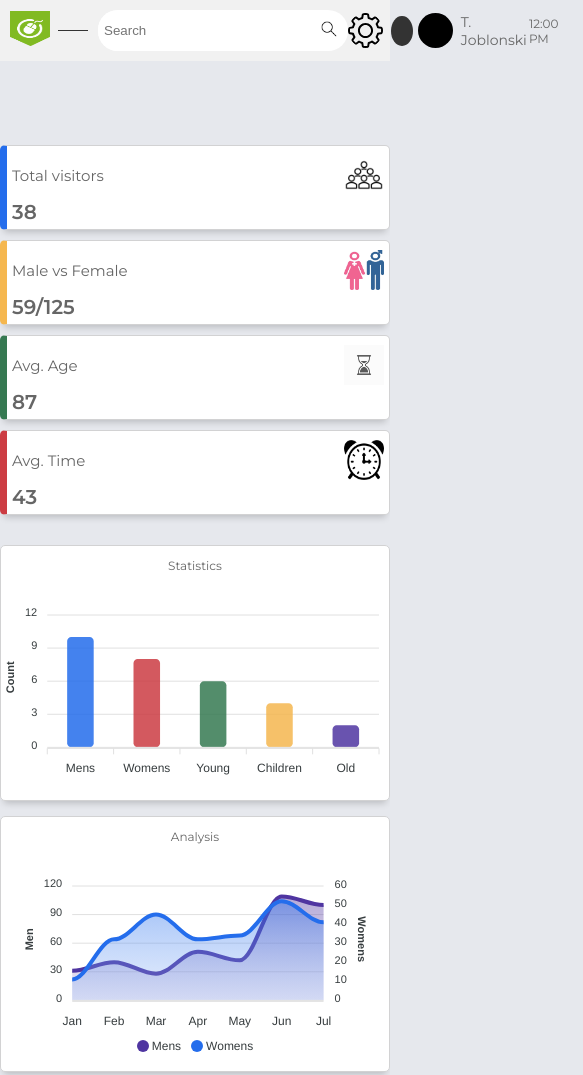
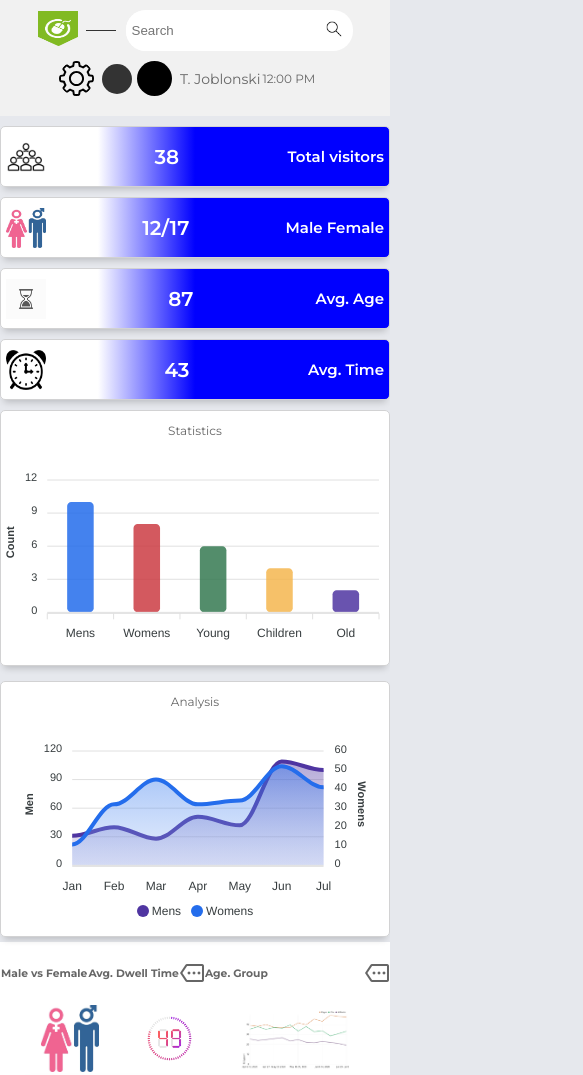
Before and after one commit to islahuddinn/Dashboard, a plain HTML site: page index.html in a window 390 px wide. Shown: the top 1075 px of the page, 583 px wide, since content can reach past the window. Drawn offline with nearby package versions, Linux system fonts and the light colour scheme.

Commit message:
Mobile responsivness and few design changes

```diff
--- a/index.html
+++ b/index.html
@@ -98,36 +98,35 @@
       <div class="main-cards">
         <div class="card">
           <div class="card-inner">
+            <img class="pictures" src="images/crowed.png" alt="">
+            <span class="font-weight-bold">38</span>
             <p class="text-primary">Total visitors</p>
-           <img class="pictures" src="images/crowed.png" alt="">
           </div>
-          <span class="text-primary font-weight-bold">38</span>
+
         </div>
 
         <div class="card">
           <div class="card-inner">
-            <p class="text-primary">Male vs Female</p>
             <img class="pictures" src="images/male-female.jpg" alt="">
+            <span class="font-weight-bold">12/17</span>
+            <p class="text-primary">Male Female</p>
           </div>
-          <span class="text-primary font-weight-bold">59/125</span>
+
         </div>
 
         <div class="card">
           <div class="card-inner">
-            <p class="text-primary">Avg. Age</p>
             <img class="pictures" src="images/sand-clock.jpg" alt="">
-
+          <span class="font-weight-bold">87</span>
+          <p class="text-primary">Avg. Age</p>
           </div>
-          <span class="text-primary font-weight-bold">87</span>
         </div>
-
         <div class="card">
           <div class="card-inner">
+            <img class="pictures" src="images/clock.png" alt="">
+            <span class=" font-weight-bold">43</span>
             <p class="text-primary">Avg. Time</p>
-            <img class="pictures" src="images/clock.png" alt="">
-
           </div>
-          <span class="text-primary font-weight-bold">43</span>
         </div>
 
       </div>
--- a/main.css
+++ b/main.css
@@ -43,7 +43,7 @@ body {
   grid-template-areas:
     "sidebar header header header"
     "sidebar main main main";
-    height: 140vh;
+  height: 85vh;
 }
 
 
@@ -55,10 +55,12 @@ body {
   background-color: #f1f1f1;
   padding: 10px;
 }
+
 .navbar-left {
   display: flex;
   align-items: center;
 }
+
 .hamburger-menu {
   width: 30px;
   height: 1px;
@@ -124,6 +126,7 @@ body {
   height: 35px;
   margin-right: 8px;
 }
+
 .profile-image {
   width: 35px;
   height: 35px;
@@ -135,6 +138,7 @@ body {
   font-size: 14px;
   font-weight: 400;
 }
+
 
 /* ---------- SIDEBAR ---------- */
 
@@ -152,30 +156,34 @@ body {
   display: flex;
   justify-content: space-between;
   align-items: center;
-    padding: 20px 20px 20px 20px;
+  padding: 20px;
+}
 
-  }
-  .titles{
+.titles {
   display: flex;
   align-items: center;
   justify-content: space-between;
   margin-bottom: 18%;
   padding: 12px;
 }
+
 .pictures {
   width: 40px;
   height: 40px;
 }
+
 .hide {
-    display:none;
+  display: none;
 }
+
 .pictures:hover + .hide {
   display: block;
   color: black;
 }
+
 .titles:hover,
 .titles.hovered {
-    background-color: var(white);
+  background-color: var(--white);
   border-style: none solid;
   border-width: 6px;
   border-color: rgb(236, 0, 236);
@@ -228,53 +236,41 @@ body {
   flex-direction: column;
   justify-content: space-around;
   padding: 5px;
-    background-color: #ffffff;
+  background-image: linear-gradient(to right, white 0%,white 25%, blue 50% , blue 100%);
   box-sizing: border-box;
   border: 1px solid #d2d2d3;
   border-radius: 5px;
   box-shadow: 0 6px 7px -4px rgba(0, 0, 0, 0.2);
 }
-
-  .card:first-child {
-    border-left: 7px solid #246dec;
-  }
-
-  .card:nth-child(2) {
-    border-left: 7px solid #f5b74f;
-  }
-
-  .card:nth-child(3) {
-    border-left: 7px solid #367952;
-  }
-
-  .card:nth-child(4) {
-    border-left: 7px solid #cc3c43;
-  }
-
 .card > span {
   font-size: 20px;
   font-weight: 600;
+  color: white;
 }
 
 .card-inner {
   display: flex;
   align-items: center;
   justify-content: space-between;
+  color: white;
 }
 
 .card-inner > p {
   font-size: 15px;
+  font-weight: 600;
+  color: white;
 }
 
 .card-inner > span {
   font-size: 15px;
+  font-size: 20px;
+  font-weight: 600;
 }
 
 .charts {
   display: grid;
   grid-template-columns: 1fr 1fr;
   gap: 10px;
-
 }
 
 .charts-card {
@@ -294,25 +290,27 @@ body {
   font-weight: 400;
 }
 
-  .line1{
-    display: flex;
-    flex-direction: row;
-    background-color:white;
-    justify-content:space-evenly;
-    align-items: center;
-  }
-  .line2{
+.line1 {
   display: flex;
   flex-direction: row;
   background-color: white;
   justify-content: space-evenly;
   align-items: center;
 }
-  .line3{
+
+.line2 {
+  display: flex;
+  flex-direction: row;
+  background-color: white;
+  justify-content: space-evenly;
+  align-items: center;
+}
+
+.line3 {
   display: flex;
   flex-direction: column;
-    background-color:white;
-    justify-content:space-evenly;
+  background-color: white;
+  justify-content: space-evenly;
   align-items: center;
   padding: 10px;
   box-shadow: 0 7px 20px rgba(0, 0, 0, 0.08);
@@ -321,12 +319,12 @@ body {
 
 .details {
   position: relative;
-
   padding: 10px;
   display: grid;
   grid-template-columns: 3fr 1fr;
   background-color: white;
 }
+
 .details .recentOrders {
   position: relative;
   display: grid;
@@ -336,16 +334,19 @@ body {
   box-shadow: 0 7px 20px rgba(0, 0, 0, 0.08);
   border-radius: 20px;
 }
+
 .details .cardHeader {
   display: flex;
   justify-content: space-between;
   align-items: flex-start;
 }
+
 .cardHeader h4 {
   font-weight: 600;
-    color: var(black);
+  color: var(--black);
 }
-  .cardHeader span{
+
+.cardHeader span {
   padding: 10px;
 }
 
@@ -354,26 +355,33 @@ body {
   border-collapse: collapse;
   margin-top: 8px;
 }
-  .details table thread td {
+
+.details table th {
   font-weight: 600;
 }
+
 .details .recentOrders table tr {
   color: var(--black1);
   border-bottom: 1px solid rgba(0, 0, 0, 0.1);
 }
+
 .details .recentOrders table tr td {
   padding: 10px;
 }
+
 .details .recentOrders table tr:hover {
   background: var(--blue);
   color: var(--white);
 }
+
 .details .recentOrders table tr:last-child {
   border-bottom: none;
 }
+
 .details .recentOrders table tr td:last-child(2) {
   text-align: end;
 }
+
 .details .recentOrders table tr td:last-child(3) {
   text-align: center;
 }
@@ -383,45 +391,43 @@ body {
 
 
 /* Medium <= 992px */
-  @media screen and (max-width: 892px) {
+/* Mobile Responsive Styles */
+@media screen and (max-width: 576px) {
   .grid-container {
     grid-template-columns: 1fr;
-      grid-template-rows: 0.2fr 3fr;
+    grid-template-rows: auto 1fr;
     grid-template-areas:
       "header"
       "main";
+    height: auto;
   }
 
   #sidebar {
     display: none;
   }
 
-    .menu-icon {
-      display: inline;
+  .navbar {
+    flex-wrap: wrap;
+    justify-content: space-between;
   }
 
-    .sidebar-title > span {
-      display: inline;
-    }
+  .navbar-left,
+  .navbar-right {
+    flex-basis: 100%;
+    display: flex;
+    justify-content: center;
+    margin-bottom: 10px;
   }
 
-  /* Small <= 768px */
-  @media screen and (max-width: 768px) {
+  .search-bar input[type="text"] {
+    width: 100%;
+  }
+
   .main-cards {
     grid-template-columns: 1fr;
-      gap: 10px;
-      margin-bottom: 0;
   }
 
   .charts {
     grid-template-columns: 1fr;
-      margin-top: 30px;
   }
 }
-
-  /* Extra Small <= 576px */
-  @media screen and (max-width: 576px) {
-    .header-left {
-      display: none;
-    }
-  }
```
Lines whose indentation alone changed are shown as unchanged.
